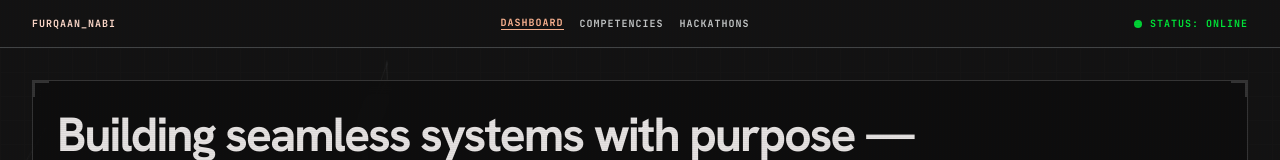
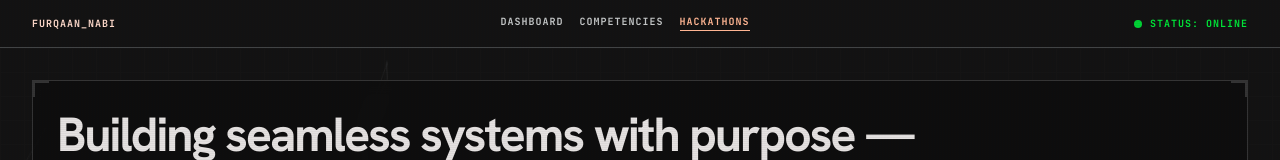
Before and after one commit to furqaannabi/furqaannabi, a Next.js app in the folder web/: page / in a window 1280 px wide. Shown: the top 160 px of the page. Built offline with nearby package versions, Linux system fonts and the light colour scheme.

Commit message:
Add navigation links component to home page

```diff
--- /dev/null
+++ b/web/src/app/NavLinks.tsx
@@ -0,0 +1,79 @@
+"use client";
+
+import { useEffect, useState } from "react";
+
+const LINKS = [
+  { id: "dashboard", label: "DASHBOARD" },
+  { id: "competencies", label: "COMPETENCIES" },
+  { id: "hackathons", label: "HACKATHONS" },
+] as const;
+
+type SectionId = (typeof LINKS)[number]["id"];
+
+export default function NavLinks() {
+  const [active, setActive] = useState<SectionId>("dashboard");
+
+  useEffect(() => {
+    let frame = 0;
+
+    const compute = () => {
+      frame = 0;
+      const doc = document.documentElement;
+      const atBottom =
+        window.innerHeight + window.scrollY >= doc.scrollHeight - 2;
+      if (atBottom) {
+        setActive(LINKS[LINKS.length - 1].id);
+        return;
+      }
+
+      // Activate the last section whose top has crossed a line 40% down the viewport
+      const probe = window.scrollY + window.innerHeight * 0.4;
+      let current: SectionId = LINKS[0].id;
+      for (const link of LINKS) {
+        const el = document.getElementById(link.id);
+        if (!el) continue;
+        const top = el.getBoundingClientRect().top + window.scrollY;
+        if (top <= probe) current = link.id;
+      }
+      setActive(current);
+    };
+
+    const onScroll = () => {
+      if (frame) return;
+      frame = requestAnimationFrame(compute);
+    };
+
+    window.addEventListener("scroll", onScroll, { passive: true });
+    window.addEventListener("resize", onScroll);
+    onScroll();
+
+    return () => {
+      window.removeEventListener("scroll", onScroll);
+      window.removeEventListener("resize", onScroll);
+      if (frame) cancelAnimationFrame(frame);
+    };
+  }, []);
+
+  return (
+    <div className="hidden md:flex gap-gutter items-center font-body-md text-body-md md:font-label-caps md:text-label-caps">
+      {LINKS.map((link) => {
+        const isActive = active === link.id;
+        return (
+          <a
+            key={link.id}
+            href={`#${link.id}`}
+            onClick={() => setActive(link.id)}
+            aria-current={isActive ? "location" : undefined}
+            className={`border-b pb-0.5 transition-colors duration-200 active:opacity-80 ${
+              isActive
+                ? "text-secondary border-secondary font-bold"
+                : "text-on-surface-variant border-transparent hover:text-secondary"
+            }`}
+          >
+            {link.label}
+          </a>
+        );
+      })}
+    </div>
+  );
+}
--- a/web/src/app/page.tsx
+++ b/web/src/app/page.tsx
@@ -1,5 +1,6 @@
 import TelemetryCanvas from "./TelemetryCanvas";
 import LogFeed from "./LogFeed";
+import NavLinks from "./NavLinks";
 import { HACKATHON_WINS, TOTAL_PRIZE_DISPLAY } from "./data";
 
 type Social = {
@@ -49,26 +50,7 @@ export default function Home() {
         <div className="font-label-caps text-label-caps text-secondary dark:text-secondary-fixed tracking-widest">
           FURQAAN_NABI
         </div>
-        <div className="hidden md:flex gap-gutter items-center font-body-md text-body-md md:font-label-caps md:text-label-caps">
-          <a
-            className="text-secondary border-b border-secondary font-bold hover:text-secondary transition-colors active:opacity-80 transition-all"
-            href="#dashboard"
-          >
-            DASHBOARD
-          </a>
-          <a
-            className="text-on-surface-variant hover:text-secondary transition-colors active:opacity-80 transition-all"
-            href="#competencies"
-          >
-            COMPETENCIES
-          </a>
-          <a
-            className="text-on-surface-variant hover:text-secondary transition-colors active:opacity-80 transition-all"
-            href="#hackathons"
-          >
-            HACKATHONS
-          </a>
-        </div>
+        <NavLinks />
         <div className="flex items-center gap-2">
           <span className="w-2 h-2 rounded-full bg-tertiary animate-pulse"></span>
           <span className="font-label-caps text-label-caps text-tertiary">
```
